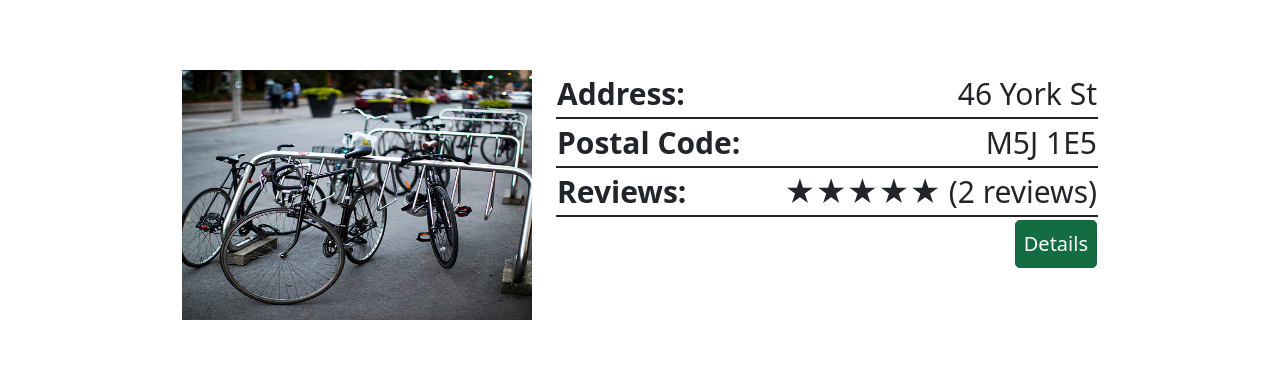
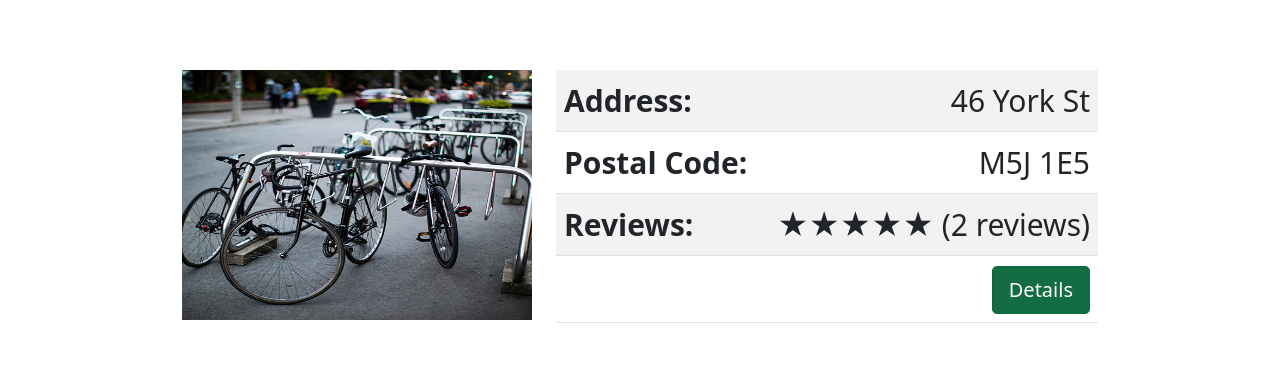
Before and after one commit to billsong0407/Bike4Joy, a React (Create React App) app in the folder client/: page /results in a window 1280 px wide. Shown: the part 545-913 px from the top of the page. Built offline with nearby package versions, Linux system fonts and the light colour scheme.

Commit message:
map tweaks

```diff
--- a/client/src/pages/ResultsPage.js
+++ b/client/src/pages/ResultsPage.js
@@ -16,6 +16,7 @@ function ResultCard(props) {
             </Col>
             <Col>
                 <Table striped hover responsive>
+                    <tbody>
                     <tr>
                         <td className="first-column">Address:</td>
                         <td>{props.address}</td>
@@ -33,6 +34,7 @@ function ResultCard(props) {
                         <td><a href="#search-form" className="btn btn-success btn-lg active try-button" role="button"
                         aria-pressed="true">Details</a></td>
                     </tr>
+                    </tbody>
                 </Table>
             </Col>
         </Row>
```
Also changed, not shown: client/src/components/map.js (+0 -15 lines).
